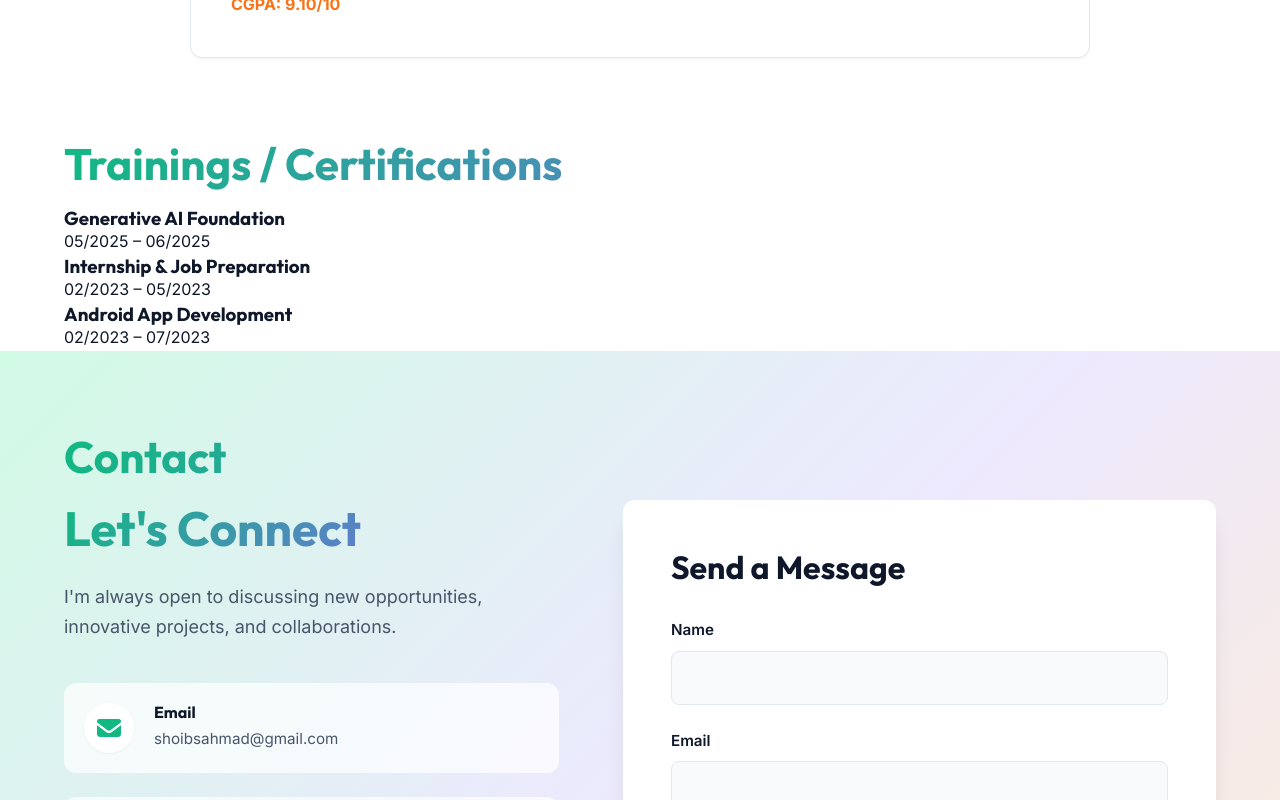
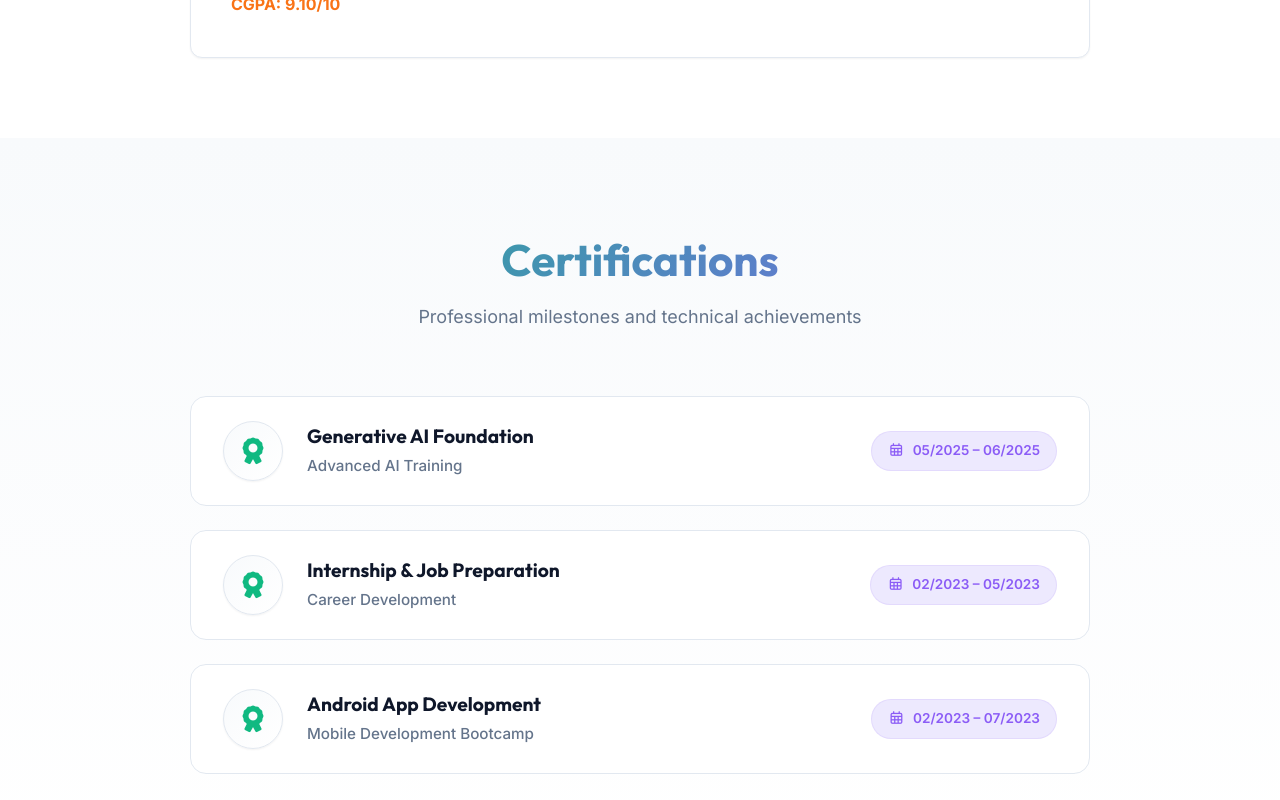
Before and after one commit to shoibahmad/portfolio-react, a React (Vite) app: page / in a window 1280 px wide. Shown: the part 5220-6020 px from the top of the page. Built offline with nearby package versions, Linux system fonts and the light colour scheme.

Commit message:
Fixed training and certifications issue

```diff
--- /dev/null
+++ b/src/components/Certifications.css
@@ -0,0 +1,136 @@
+/* Certifications Section */
+.certifications {
+    padding: 6rem 0;
+    /* Use a gradient background for distinction */
+    background: linear-gradient(to bottom, var(--bg-secondary) 0%, var(--bg-primary) 100%);
+}
+
+/* Use a narrower container for a list look */
+.certifications-list {
+    display: flex;
+    flex-direction: column;
+    gap: 1.5rem;
+    max-width: 900px;
+    margin: 3rem auto 0;
+}
+
+.certification-item {
+    background: var(--bg-primary);
+    border-radius: 1rem;
+    padding: 1.5rem 2rem;
+    display: flex;
+    align-items: center;
+    gap: 1.5rem;
+    border: 1px solid var(--border);
+    transition: all 0.3s cubic-bezier(0.4, 0, 0.2, 1);
+    position: relative;
+    overflow: hidden;
+}
+
+/* Elegant glow effect on hover */
+.certification-item::after {
+    content: '';
+    position: absolute;
+    top: 0;
+    left: 0;
+    width: 4px;
+    height: 100%;
+    background: var(--primary);
+    opacity: 0;
+    transition: var(--transition);
+}
+
+.certification-item:hover {
+    transform: translateX(10px);
+    box-shadow: 0 10px 25px -5px rgba(0, 0, 0, 0.1), 0 8px 10px -6px rgba(0, 0, 0, 0.1);
+    border-color: var(--primary-light);
+}
+
+.certification-item:hover::after {
+    opacity: 1;
+}
+
+/* Icon Styling */
+.cert-icon {
+    width: 60px;
+    height: 60px;
+    background: linear-gradient(135deg, var(--bg-secondary) 0%, #fff 100%);
+    border-radius: 50%;
+    display: flex;
+    align-items: center;
+    justify-content: center;
+    color: var(--primary);
+    font-size: 1.5rem;
+    box-shadow: var(--shadow-sm);
+    flex-shrink: 0;
+    border: 1px solid var(--border);
+}
+
+.certification-item:hover .cert-icon {
+    background: var(--primary);
+    color: white;
+    transform: scale(1.1) rotate(10deg);
+}
+
+/* Content Layout */
+.cert-content {
+    flex: 1;
+}
+
+.cert-header h3 {
+    font-size: 1.2rem;
+    color: var(--text-primary);
+    font-weight: 700;
+    margin: 0;
+    line-height: 1.4;
+}
+
+.cert-issuer {
+    font-size: 0.95rem;
+    color: var(--text-muted);
+    margin-top: 0.25rem;
+    font-weight: 500;
+}
+
+/* Date Styling */
+.cert-date {
+    font-size: 0.85rem;
+    font-weight: 600;
+    color: var(--secondary);
+    background: var(--secondary-light);
+    padding: 0.5rem 1rem;
+    border-radius: 2rem;
+    white-space: nowrap;
+    border: 1px solid rgba(139, 92, 246, 0.1);
+}
+
+/* Responsive Design */
+@media (max-width: 640px) {
+    .certification-item {
+        flex-direction: column;
+        text-align: center;
+        padding: 1.5rem;
+        gap: 1rem;
+    }
+
+    .certification-item:hover {
+        transform: translateY(-5px);
+    }
+
+    .certification-item::after {
+        width: 100%;
+        height: 4px;
+        top: 0;
+        left: 0;
+    }
+
+    .cert-content {
+        width: 100%;
+    }
+
+    .cert-date {
+        width: 100%;
+        justify-content: center;
+        display: flex;
+    }
+}
--- a/src/components/Certifications.jsx
+++ b/src/components/Certifications.jsx
@@ -1,31 +1,49 @@
 import React from 'react';
+import './Certifications.css';
 
 const Certifications = () => {
     const certifications = [
         {
             title: "Generative AI Foundation",
-            date: "05/2025 – 06/2025"
+            date: "05/2025 – 06/2025",
+            issuer: "Advanced AI Training" // Added a placeholder issuer for better look
         },
         {
             title: "Internship & Job Preparation",
-            date: "02/2023 – 05/2023"
+            date: "02/2023 – 05/2023",
+            issuer: "Career Development"
         },
         {
             title: "Android App Development",
-            date: "02/2023 – 07/2023"
+            date: "02/2023 – 07/2023",
+            issuer: "Mobile Development Bootcamp"
         }
     ];
 
     return (
         <section id="certifications" className="certifications">
             <div className="container">
-                <h2 className="section-title">Trainings / Certifications</h2>
+                <div className="section-header text-center">
+                    <h2 className="section-title">Certifications</h2>
+                    <p className="section-subtitle">Professional milestones and technical achievements</p>
+                </div>
+
                 <div className="certifications-list">
                     {certifications.map((cert, index) => (
                         <div key={index} className="certification-item animate-on-scroll" style={{ transitionDelay: `${index * 150}ms` }}>
-                            <div className="cert-header">
-                                <h3>{cert.title}</h3>
-                                <span className="cert-date">{cert.date}</span>
+                            <div className="cert-icon">
+                                {/* Using different icons based on content if possible, or a generic premium one */}
+                                <i className="fas fa-award"></i>
+                            </div>
+                            <div className="cert-content">
+                                <div className="cert-header">
+                                    <h3>{cert.title}</h3>
+                                    <p className="cert-issuer">{cert.issuer}</p>
+                                </div>
+                            </div>
+                            <div className="cert-date">
+                                <i className="far fa-calendar-alt" style={{ marginRight: '8px' }}></i>
+                                {cert.date}
                             </div>
                         </div>
                     ))}
```
